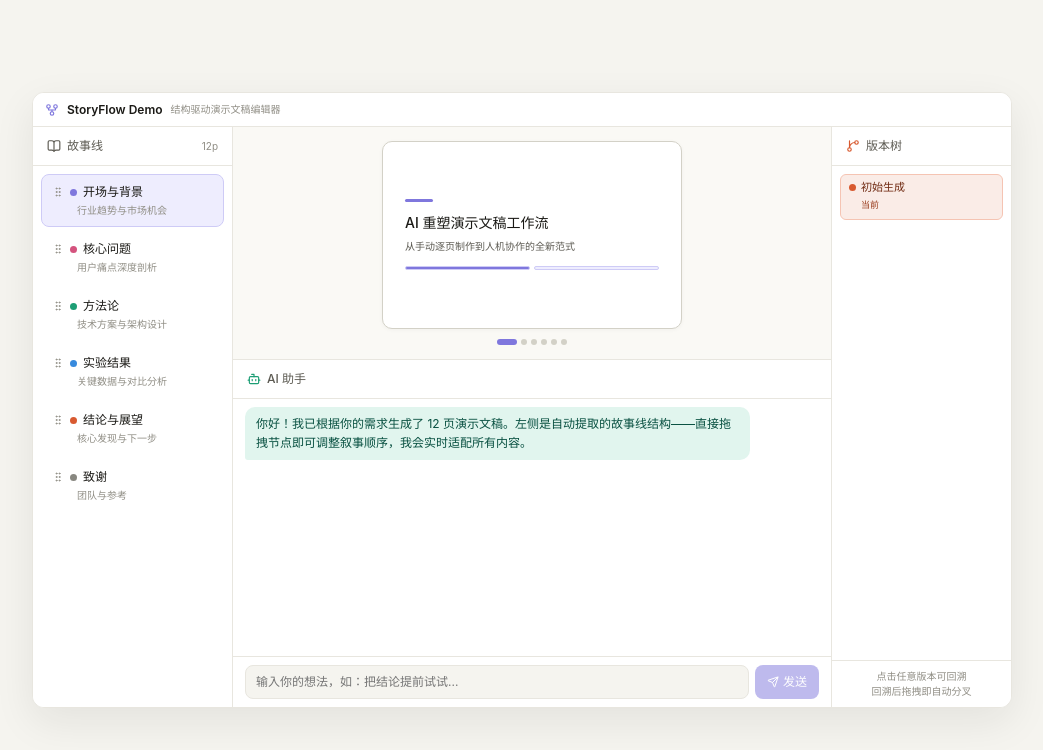
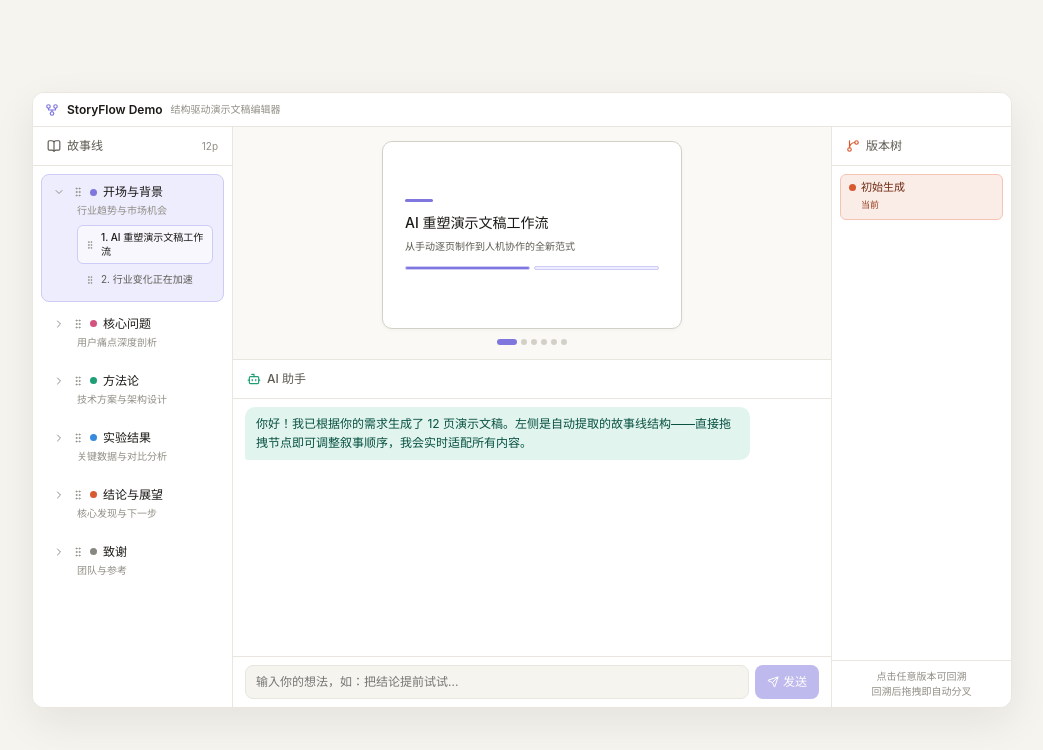
Before and after one commit to zoerac/story-flow, a React (Vite) app: page / in a window 1280 px wide. Shown: the top 750 px of the page, without its empty margins (118-1161 px from the left). Built offline with nearby package versions, Linux system fonts and the light colour scheme.

Commit message:
[CX-1] 子页面二级结构 + 二级拖拽

```diff
--- a/src/App.jsx
+++ b/src/App.jsx
@@ -19,12 +19,14 @@ function App() {
             secs={story.secs}
             sel={story.sel}
             setSel={story.setSel}
+            selPage={story.selPage}
             setSelPage={story.setSelPage}
             dragI={story.dragI}
             setDragI={story.setDragI}
             overI={story.overI}
             setOverI={story.setOverI}
             onDrop={story.onDrop}
+            commitVersion={story.commitVersion}
           />
           <div style={S.col}>
             <SlidePreview
--- a/src/components/StorylinePanel.jsx
+++ b/src/components/StorylinePanel.jsx
@@ -1,17 +1,51 @@
-import { BookOpen, GripVertical } from "lucide-react";
+import { useState } from "react";
+import { BookOpen, ChevronDown, ChevronRight, GripVertical } from "lucide-react";
 
 export function StorylinePanel({
   secs,
   sel,
   setSel,
+  selPage,
   setSelPage,
   dragI,
   setDragI,
   overI,
   setOverI,
   onDrop,
+  commitVersion,
 }) {
+  const [openIds, setOpenIds] = useState(() => new Set([secs[0]?.id].filter(Boolean)));
+  const [pageDrag, setPageDrag] = useState(null);
+  const [pageOver, setPageOver] = useState(null);
   const pageCount = secs.reduce((sum, s) => sum + s.pages.length, 0);
+
+  const toggleOpen = (id) => {
+    setOpenIds((prev) => {
+      const next = new Set(prev);
+      if (next.has(id)) next.delete(id);
+      else next.add(id);
+      return next;
+    });
+  };
+
+  const onPageDrop = (sectionIndex, toPageIndex) => {
+    if (!pageDrag || pageDrag.sectionIndex !== sectionIndex || pageDrag.pageIndex === toPageIndex) {
+      setPageDrag(null);
+      setPageOver(null);
+      return;
+    }
+
+    const nextSecs = structuredClone(secs);
+    const pages = nextSecs[sectionIndex].pages;
+    const [moved] = pages.splice(pageDrag.pageIndex, 1);
+    pages.splice(toPageIndex, 0, moved);
+
+    commitVersion(`${nextSecs[sectionIndex].title}·页序调整`, nextSecs);
+    setSel(sectionIndex);
+    setSelPage(toPageIndex);
+    setPageDrag(null);
+    setPageOver(null);
+  };
 
   return (
     <div style={{ display: "flex", flexDirection: "column", overflow: "hidden", borderRight: "0.5px solid var(--color-border-tertiary)" }}>
@@ -57,6 +91,28 @@ export function StorylinePanel({
             }}
           >
             <div style={{ display: "flex", alignItems: "center", gap: 6 }}>
+              <button
+                type="button"
+                onClick={(e) => {
+                  e.stopPropagation();
+                  toggleOpen(s.id);
+                }}
+                aria-label={openIds.has(s.id) ? "收起子页" : "展开子页"}
+                style={{
+                  width: 14,
+                  height: 14,
+                  padding: 0,
+                  border: 0,
+                  background: "transparent",
+                  color: "var(--color-text-tertiary)",
+                  display: "grid",
+                  placeItems: "center",
+                  cursor: "pointer",
+                  flexShrink: 0,
+                }}
+              >
+                {openIds.has(s.id) ? <ChevronDown size={12} /> : <ChevronRight size={12} />}
+              </button>
               <GripVertical size={12} style={{ color: "var(--color-text-tertiary)", flexShrink: 0 }} />
               <div style={{ width: 7, height: 7, borderRadius: "50%", background: s.c, flexShrink: 0 }} />
               <span style={{ fontSize: 12, fontWeight: 500 }}>{s.title}</span>
@@ -64,6 +120,64 @@ export function StorylinePanel({
             <div style={{ fontSize: 10, color: "var(--color-text-tertiary)", marginTop: 2, marginLeft: 25 }}>
               {s.sub}
             </div>
+            {openIds.has(s.id) && (
+              <div style={{ marginTop: 7, marginLeft: 25, display: "grid", gap: 3 }}>
+                {s.pages.map((page, pageIndex) => {
+                  const active = i === sel && pageIndex === selPage;
+                  const over =
+                    pageOver?.sectionIndex === i &&
+                    pageOver?.pageIndex === pageIndex &&
+                    pageDrag?.pageIndex !== pageIndex;
+
+                  return (
+                    <div
+                      key={page.id}
+                      draggable
+                      onDragStart={(e) => {
+                        e.stopPropagation();
+                        setPageDrag({ sectionIndex: i, pageIndex });
+                      }}
+                      onDragOver={(e) => {
+                        e.preventDefault();
+                        e.stopPropagation();
+                        setPageOver({ sectionIndex: i, pageIndex });
+                      }}
+                      onDrop={(e) => {
+                        e.stopPropagation();
+                        onPageDrop(i, pageIndex);
+                      }}
+                      onDragEnd={(e) => {
+                        e.stopPropagation();
+                        setPageDrag(null);
+                        setPageOver(null);
+                      }}
+                      onClick={(e) => {
+                        e.stopPropagation();
+                        setSel(i);
+                        setSelPage(pageIndex);
+                      }}
+                      style={{
+                        display: "flex",
+                        alignItems: "center",
+                        gap: 6,
+                        padding: "5px 7px",
+                        borderRadius: 6,
+                        background: active ? "rgba(255,255,255,0.6)" : "transparent",
+                        border: over ? `1px dashed ${s.c}` : active ? `1px solid ${s.bd}` : "1px solid transparent",
+                        cursor: "grab",
+                        color: active ? "var(--color-text-primary)" : "var(--color-text-secondary)",
+                        opacity: pageDrag?.sectionIndex === i && pageDrag?.pageIndex === pageIndex ? 0.45 : 1,
+                      }}
+                    >
+                      <GripVertical size={10} style={{ color: "var(--color-text-tertiary)", flexShrink: 0 }} />
+                      <span style={{ fontSize: 10, fontWeight: active ? 500 : 400, lineHeight: 1.35 }}>
+                        {pageIndex + 1}. {page.h}
+                      </span>
+                    </div>
+                  );
+                })}
+              </div>
+            )}
           </div>
         ))}
       </div>
```
